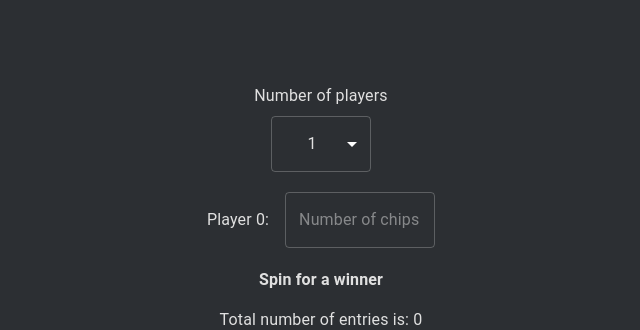
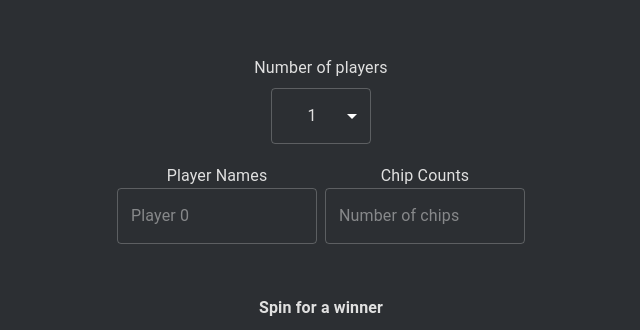
Before and after one commit to thermal-ice/gambling-spinner, a React (Vite) app: page / in a window 1280 px wide. Shown: the part 164-494 px from the top of the page, without its empty margins (319-959 px from the left). Built offline with nearby package versions, Linux system fonts and the light colour scheme.

Commit message:
updated spinner with player names, fixed small bug with disappearing players once the player count has been changed

```diff
--- a/src/App.tsx
+++ b/src/App.tsx
@@ -11,15 +11,35 @@ import DropDown from "./Dropdown.tsx";
 
 function App() {
     const [numBoxes, setNumBoxes] = useState(1)
+    const [namesList, setNamesList] = useState<string[]>([])
     const [chancesList, setChancesList] = useState<number[]>([])
 
+    const handleNumBoxesChange = <T, >(prev: T[]): T[] => {
+        const diff = numBoxes - prev.length
+
+        if (diff == 0) {
+            return prev
+        }
+        // Increase: keep existing values, append undefines
+        if (diff > 0) {
+            return [...prev, ...Array(diff).fill(undefined)]
+        } else {
+            // Decrease: truncate the list
+            return prev.slice(0, numBoxes)
+        }
+    }
+
     useEffect(() => {
-        setChancesList(Array(numBoxes).fill(undefined))
+        setChancesList(handleNumBoxesChange)
+    }, [numBoxes])
+
+    useEffect(() => {
+        setNamesList(handleNumBoxesChange)
     }, [numBoxes])
 
     const dataList: WheelData[] = chancesList
         .map((currChance, currIndex) => ({
-            option: currIndex.toString(),
+            option: getPlayerName(namesList, currIndex),
             optionSize: currChance,
             style: {backgroundColor: BACKGROUND_COLOURS[currIndex]}
         }))
@@ -36,6 +56,8 @@ function App() {
                     <div>
                         <div>
                             <SpinnerInputFields chancesList={chancesList}
+                                                namesList={namesList}
+                                                updateNamesList={setNamesList}
                                                 updateChancesList={setChancesList}></SpinnerInputFields>
                         </div>
 
@@ -50,4 +72,13 @@ function App() {
     )
 }
 
+const getPlayerName = (namesList: string[], currIndex: number): string => {
+    const currVal = namesList[currIndex]
+    if (currVal == null || currVal.length == 0) {
+        return `Player ${currIndex}`
+    }
+    return currVal
+}
+
+
 export default App
--- a/src/Spinner.tsx
+++ b/src/Spinner.tsx
@@ -8,7 +8,7 @@ interface SpinnerArgs {
 const Spinner = ({wheelDataList}: SpinnerArgs) => {
     const [mustSpin, setMustSpin] = useState(false);
     const [prizeNumber, setPrizeNumber] = useState(0);
-    const [currentWinner, setCurrentWinnerDisplay] = useState(-1)
+    const [currentWinnerIndex, setCurrentWinnerIndexDisplay] = useState(-1)
 
     const filteredWheelDataList = wheelDataList.map( wheelData => wheelData.optionSize === undefined? 0 : wheelData.optionSize)
 
@@ -32,7 +32,7 @@ const Spinner = ({wheelDataList}: SpinnerArgs) => {
     return (
         <>
             <div>
-                {currentWinner === -1 ? <p><strong>Spin for a winner</strong></p> : <p>Current winner is: <strong>{currentWinner}</strong> </p>}
+                {currentWinnerIndex === -1 ? <p><strong>Spin for a winner</strong></p> : <p>Current winner is: <strong>{wheelDataList[currentWinnerIndex].option}</strong> </p>}
             </div>
 
             <p>Total number of entries is: {getNumberOfEntries(filteredWheelDataList)}</p>
@@ -45,7 +45,7 @@ const Spinner = ({wheelDataList}: SpinnerArgs) => {
 
                 onStopSpinning={() => {
                     setMustSpin(false);
-                    setCurrentWinnerDisplay(prizeNumber)
+                    setCurrentWinnerIndexDisplay(prizeNumber)
                 }}
 
             />
--- a/src/SpinnerInputFields.tsx
+++ b/src/SpinnerInputFields.tsx
@@ -2,15 +2,27 @@ import * as React from "react";
 import "./SpinnerInputFields.css"
 import {Box, Stack, TextField, Typography} from "@mui/material";
 
+const MAX_NAME_LENGTH = 9;
+
 interface SpinnerInputFieldsProps {
     chancesList: number[],
+    namesList: string[],
+    updateNamesList: React.Dispatch<React.SetStateAction<string[]>>,
     updateChancesList: React.Dispatch<React.SetStateAction<number[]>>;
 }
 
-const SpinnerInputFields = ({chancesList, updateChancesList}: SpinnerInputFieldsProps) => {
+const SpinnerInputFields = ({chancesList, namesList, updateNamesList, updateChancesList}: SpinnerInputFieldsProps) => {
 
+    const handleNamesChange = (index: number, e: React.ChangeEvent<HTMLTextAreaElement | HTMLInputElement>) => {
+        const newName = e.target.value;
+        if (newName.length <= MAX_NAME_LENGTH){
+            const newNames = [...namesList];
+            newNames[index] = newName;
+            updateNamesList(newNames);
+        }
+    };
 
-    const handleChange = (index: number, e: React.ChangeEvent<HTMLTextAreaElement | HTMLInputElement>) => {
+    const handleChancesChange = (index: number, e: React.ChangeEvent<HTMLTextAreaElement | HTMLInputElement>) => {
         const newValue = e.target.value;
         if (/^\d*$/.test(newValue)) {
             const newValues = [...chancesList];
@@ -19,27 +31,45 @@ const SpinnerInputFields = ({chancesList, updateChancesList}: SpinnerInputFields
         }
     };
 
+
+
     return (
         <div className="container">
+            <Box display="flex" gap={1}>
 
-            <Box>
-                {chancesList.map((value, index) => (
+            <Box mb={4}>
+                <Typography>Player Names</Typography>
+                {namesList.map((name, index) => (
                     <Stack key={index} direction="row" alignItems="center" spacing={2} mb={0.5}>
-                        <Typography variant="body1">{`Player ${index}:`}</Typography>
                         <TextField
-                            value={value}
-                            onChange={(e) => handleChange(index, e)}
-                            placeholder="Number of chips"
+                            value={name}
+                            onChange={(e) => handleNamesChange(index, e)}
+                            placeholder={`Player ${index}`}
                             variant="outlined"
-                            sx={{width: 150}}
+                            sx={{ width: 200 }}
                         />
                     </Stack>
                 ))}
             </Box>
+
+            <Box>
+                <Typography >Chip Counts</Typography>
+                {chancesList.map((chips, index) => (
+                    <Stack key={index} direction="row" alignItems="center" spacing={2} mb={0.5}>
+                        <TextField
+                            value={chips}
+                            onChange={(e) => handleChancesChange(index, e)}
+                            placeholder="Number of chips"
+                            variant="outlined"
+                            sx={{ width: 200 }}
+                        />
+                    </Stack>
+                ))}
+            </Box>
+            </Box>
         </div>
-
-
     );
 }
 
+
 export default SpinnerInputFields;
```
